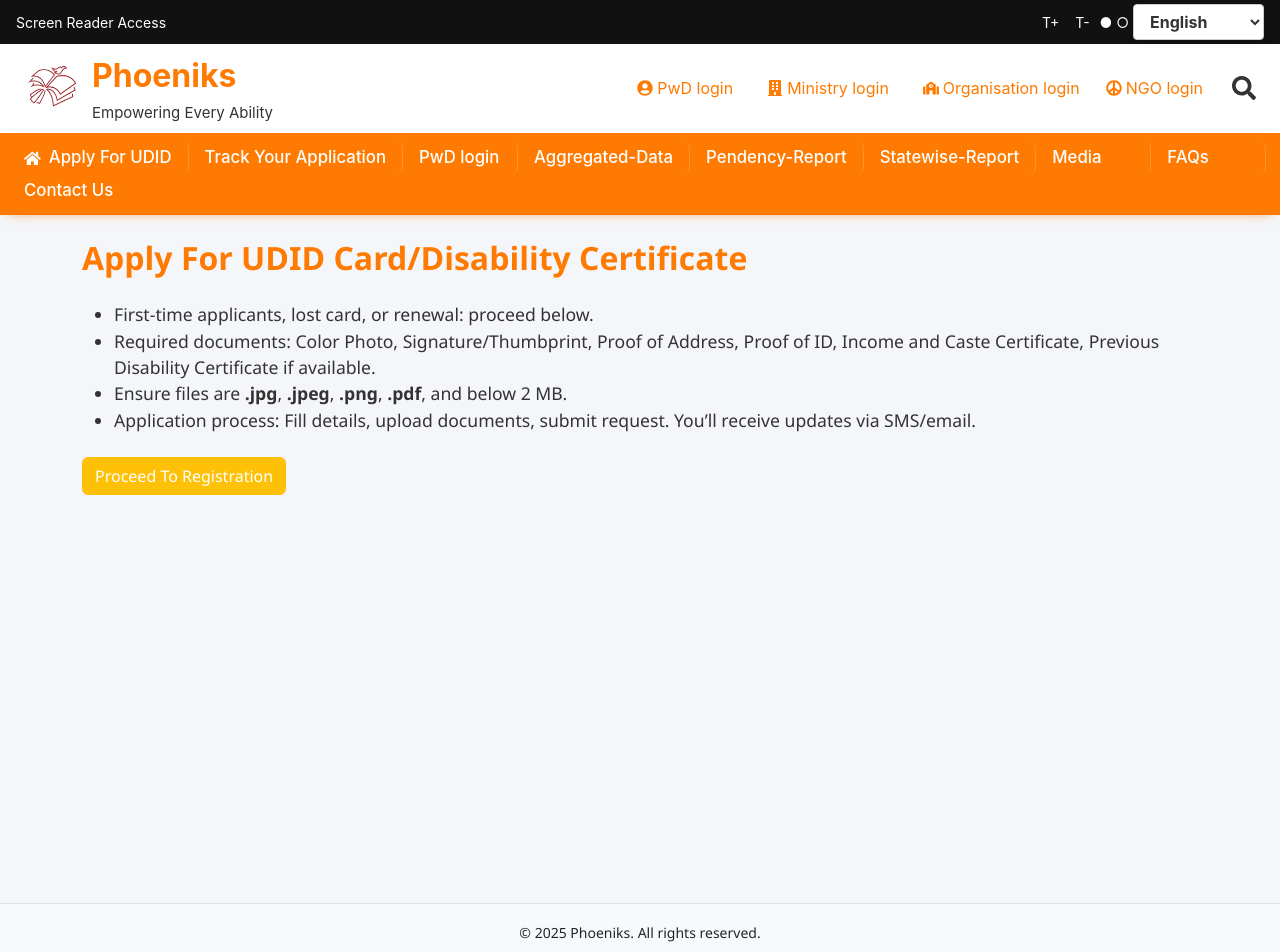
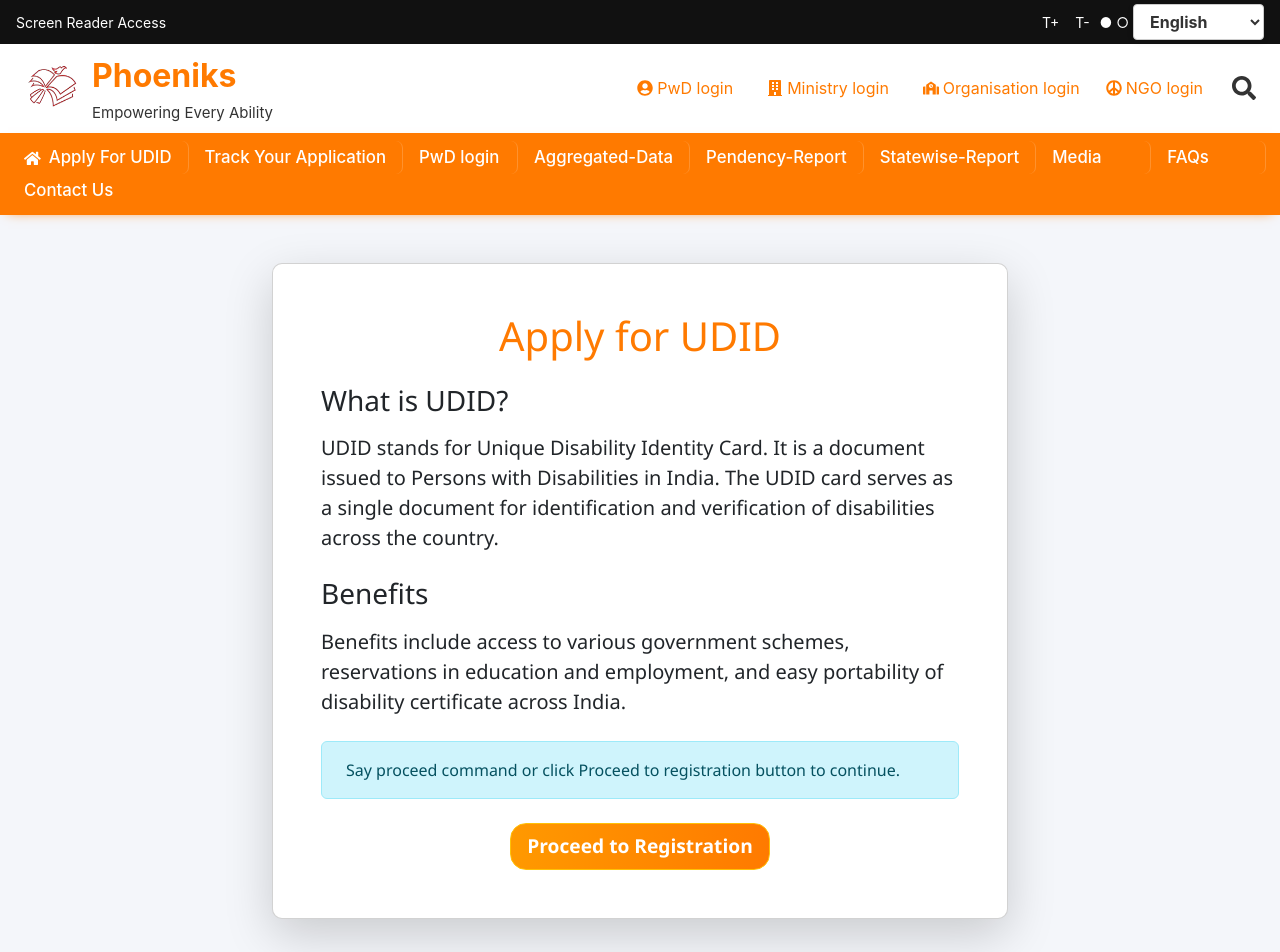
Before and after one commit to Chokkalingam-s/Phoneiks, a React (Vite) app in the folder phoeniks/: page /apply-for-udid in a window 1280 px wide. Shown: the top 952 px of the page. Built offline with nearby package versions, Linux system fonts and the light colour scheme.

Commit message:
proceed to reg audio

```diff
--- a/phoeniks/src/components/VoiceContext.jsx
+++ b/phoeniks/src/components/VoiceContext.jsx
@@ -22,12 +22,8 @@ const messages = {
 
 function speak(msg, lang = "en-IN") {
   return new Promise((resolve) => {
-    console.log("🔊 [SPEAK] Starting speech for:", msg.substring(0, 50));
-
-    // Force cancel any ongoing speech
     window.speechSynthesis.cancel();
 
-    // Wait for cancel to complete, then speak
     setTimeout(() => {
       const utter = new window.SpeechSynthesisUtterance(msg);
       utter.lang = lang;
@@ -36,28 +32,21 @@ function speak(msg, lang = "en-IN") {
       utter.volume = 1.0;
 
       utter.onstart = () => {
-        console.log("🔊 [SPEAK] ✅ Audio STARTED");
+        console.log("🔊 Audio STARTED:", msg.substring(0, 40));
       };
 
       utter.onend = () => {
-        console.log("🔊 [SPEAK] ✅ Audio ENDED");
-        setTimeout(resolve, 100);
+        console.log("🔊 Audio ENDED");
+        setTimeout(resolve, 200);
       };
 
       utter.onerror = (e) => {
-        console.error("🔊 [SPEAK] ❌ ERROR:", e.error);
-        setTimeout(resolve, 100);
+        console.error("🔊 Audio ERROR:", e.error);
+        resolve();
       };
 
-      console.log("🔊 [SPEAK] Calling speechSynthesis.speak()");
       window.speechSynthesis.speak(utter);
-
-      // Verify it's queued
-      setTimeout(() => {
-        console.log("🔊 [SPEAK] Speaking:", window.speechSynthesis.speaking);
-        console.log("🔊 [SPEAK] Pending:", window.speechSynthesis.pending);
-      }, 100);
-    }, 200);
+    }, 100);
   });
 }
 
@@ -79,11 +68,11 @@ export function VoiceProvider({ children }) {
   const recognitionRef = useRef(null);
   const restartTimeoutRef = useRef(null);
   const isSpeakingRef = useRef(false);
-  const isStoppingRef = useRef(false);
+  const actionCallbackRef = useRef(null);
 
   useEffect(() => {
-    if (voiceEnabled && !recognitionRef.current && !isSpeakingRef.current) {
-      console.log("🎙️ [CONTEXT] Starting recognition from context");
+    if (voiceEnabled && !recognitionRef.current) {
+      console.log("🎙️ Starting recognition from context");
       startRecognition();
     }
 
@@ -101,61 +90,46 @@ export function VoiceProvider({ children }) {
 
   useEffect(() => {
     if (voiceEnabled) {
-      console.log("📍 [ROUTE] Changed to:", location.pathname);
+      console.log("📍 Route changed to:", location.pathname);
     }
   }, [location.pathname, voiceEnabled]);
 
-  async function stopRecognitionForSpeech() {
-    if (isStoppingRef.current) {
-      console.log("⚠️ [STOP] Already stopping, waiting...");
-      await new Promise(resolve => setTimeout(resolve, 500));
-      return;
-    }
+  function stopRecognitionCompletely() {
+    console.log("🛑 Stopping recognition");
 
-    isStoppingRef.current = true;
-    console.log("🛑 [STOP] Stopping recognition for speech");
-
-    // Clear any restart timeouts
     if (restartTimeoutRef.current) {
       clearTimeout(restartTimeoutRef.current);
       restartTimeoutRef.current = null;
     }
 
-    // Stop recognition
     if (recognitionRef.current) {
       try {
         recognitionRef.current.abort();
         recognitionRef.current.stop();
-        console.log("🛑 [STOP] Recognition stopped");
       } catch (e) {
-        console.error("🛑 [STOP] Error:", e);
+        console.error("Stop error:", e);
       }
       recognitionRef.current = null;
     }
 
-    // Wait for recognition to fully stop
-    await new Promise(resolve => setTimeout(resolve, 500));
-    console.log("🛑 [STOP] Complete");
-    isStoppingRef.current = false;
+    return new Promise(resolve => setTimeout(resolve, 300));
   }
 
   function startRecognition() {
     if (!("webkitSpeechRecognition" in window || "SpeechRecognition" in window)) {
-      console.log("❌ [START] Speech recognition not supported");
+      console.log("❌ Speech recognition not supported");
       return;
     }
 
     if (recognitionRef.current) {
-      console.log("⚠️ [START] Recognition already running");
+      console.log("⚠️ Recognition already running");
       return;
     }
 
     if (isSpeakingRef.current) {
-      console.log("⚠️ [START] Currently speaking, delaying start");
+      console.log("⚠️ Currently speaking");
       return;
     }
-
-    console.log("▶️ [START] Starting new recognition");
 
     const SpeechRecognition =
       window.SpeechRecognition || window.webkitSpeechRecognition;
@@ -166,13 +140,9 @@ export function VoiceProvider({ children }) {
     recog.maxAlternatives = 3;
     recog.lang = chosenLangRef.current === "hi" ? "hi-IN" : "en-IN";
 
-    recog.onstart = () => {
-      console.log("▶️ [START] Recognition ACTIVE");
-    };
-
     recog.onresult = function (event) {
       if (isSpeakingRef.current) {
-        console.log("⏸️ [RESULT] Speaking in progress, ignoring");
+        console.log("⏸️ Speaking, ignoring input");
         return;
       }
 
@@ -180,15 +150,24 @@ export function VoiceProvider({ children }) {
         if (!event.results[i].isFinal) continue;
 
         const transcript = event.results[i][0].transcript.trim().toLowerCase();
-        console.log("🎤 [RESULT] Captured:", transcript);
+        console.log("🎤 Captured:", transcript);
 
         // Enable voice aid command
         if (!voiceEnabledRef.current) {
           const enableCmdRegex = /(enable|voice|aid|guidance|aawaaz|आवाज़|आवाज|saksham|सक्षम|chalu|चालू|karein|करें)/i;
 
           if (enableCmdRegex.test(transcript)) {
-            console.log("🔊 [RESULT] Triggering enableVoice");
+            console.log("🔊 Enabling voice aid...");
             enableVoice(getLangCode(transcript));
+            return;
+          }
+        }
+
+        // Check for page-specific action callbacks first
+        if (voiceEnabledRef.current && actionCallbackRef.current) {
+          const handled = actionCallbackRef.current(transcript);
+          if (handled) {
+            console.log("✅ Action handled by page callback");
             return;
           }
         }
@@ -197,21 +176,21 @@ export function VoiceProvider({ children }) {
         if (voiceEnabledRef.current) {
           // Home navigation
           if (/home|होम|go home|go to home/i.test(transcript)) {
-            console.log("🏠 [RESULT] Triggering HOME navigation");
+            console.log("🏠 HOME command");
             handleNavigation("/home", "home");
             return;
           }
 
           // Login navigation
           if (/login|लॉगिन|log in|go to login/i.test(transcript)) {
-            console.log("🔐 [RESULT] Triggering LOGIN navigation");
+            console.log("🔐 LOGIN command");
             handleNavigation("/pwd-login", "login");
             return;
           }
 
           // Apply UDID navigation
           if (/apply|यूडीआईडी|udid|apply udid|apply for udid/i.test(transcript)) {
-            console.log("📝 [RESULT] Triggering APPLY navigation");
+            console.log("📝 APPLY command");
             handleNavigation("/apply-for-udid", "apply");
             return;
           }
@@ -220,7 +199,7 @@ export function VoiceProvider({ children }) {
     };
 
     recog.onerror = function (e) {
-      console.log("❌ [ERROR] Recognition error:", e.error);
+      console.log("❌ Recognition error:", e.error);
 
       if (e.error === "aborted" || e.error === "no-speech") {
         return;
@@ -229,7 +208,6 @@ export function VoiceProvider({ children }) {
       if (voiceEnabledRef.current && !isSpeakingRef.current) {
         restartTimeoutRef.current = setTimeout(() => {
           if (!recognitionRef.current && !isSpeakingRef.current) {
-            console.log("🔄 [ERROR] Restarting after error");
             startRecognition();
           }
         }, 1000);
@@ -237,13 +215,12 @@ export function VoiceProvider({ children }) {
     };
 
     recog.onend = function () {
-      console.log("⏹️ [END] Recognition ended");
+      console.log("⏹️ Recognition ended");
       recognitionRef.current = null;
 
-      if (voiceEnabledRef.current && !isSpeakingRef.current && !isStoppingRef.current) {
+      if (voiceEnabledRef.current && !isSpeakingRef.current) {
         restartTimeoutRef.current = setTimeout(() => {
           if (!recognitionRef.current && !isSpeakingRef.current) {
-            console.log("🔄 [END] Auto-restarting");
             startRecognition();
           }
         }, 500);
@@ -253,64 +230,62 @@ export function VoiceProvider({ children }) {
     try {
       recog.start();
       recognitionRef.current = recog;
-      console.log("▶️ [START] Recognition object created and started");
+      console.log("▶️ Recognition started");
     } catch (err) {
-      console.log("❌ [START] Error:", err);
+      console.log("❌ Start error:", err);
     }
   }
 
   async function handleNavigation(path, pageName) {
-    console.log(`\n🚀 [NAV] ===== NAVIGATION TO ${pageName.toUpperCase()} STARTED =====`);
+    console.log(`\n🚀 Navigation to ${pageName.toUpperCase()}`);
 
-    // Set speaking flag FIRST
+    // STOP recognition first
     isSpeakingRef.current = true;
+    await stopRecognitionCompletely();
 
-    // Stop recognition and wait
-    await stopRecognitionForSpeech();
+    // Build message
+    const navMessages = {
+      home: { en: "Navigating to home page", hi: "होम पेज पर जा रहे हैं" },
+      login: { en: "Navigating to login page", hi: "लॉगिन पेज पर जा रहे हैं" },
+      apply: { en: "Navigating to apply page", hi: "अप्लाई पेज पर जा रहे हैं" }
+    };
 
-    console.log(`🔊 [NAV] Preparing speech for ${pageName}`);
+    const msg = navMessages[pageName][chosenLangRef.current];
+    const lang = chosenLangRef.current === "hi" ? "hi-IN" : "en-IN";
 
-    const msg =
-      chosenLangRef.current === "hi"
-        ? `${pageName === "home" ? "होम" : pageName === "login" ? "लॉगिन" : "अप्लाई"} पेज पर जा रहे हैं`
-        : `Navigating to ${pageName} page`;
+    console.log(`🔊 Speaking: "${msg}"`);
 
-    console.log(`🔊 [NAV] Message: "${msg}"`);
+    // Speak and wait for it to finish
+    await speak(msg, lang);
 
-    // Speak and wait for completion
-    await speak(msg, chosenLangRef.current === "hi" ? "hi-IN" : "en-IN");
+    console.log("✅ Speech done");
 
-    console.log(`✅ [NAV] Speech completed for ${pageName}`);
-    console.log(`🔀 [NAV] Navigating to ${path}`);
+    // Wait a bit more before navigation
+    await new Promise(resolve => setTimeout(resolve, 300));
 
+    // Now navigate
+    console.log(`🔀 Navigating to ${path}`);
     navigate(path);
 
-    // Clear speaking flag
     isSpeakingRef.current = false;
 
-    // Resume recognition with delay
-    console.log(`▶️ [NAV] Scheduling recognition restart in 1.5s`);
+    // Restart recognition after navigation
     setTimeout(() => {
       if (voiceEnabledRef.current && !isSpeakingRef.current) {
-        console.log("▶️ [NAV] Resuming recognition after navigation");
+        console.log("▶️ Resuming recognition");
         startRecognition();
       }
-    }, 1500);
-
-    console.log(`🚀 [NAV] ===== NAVIGATION TO ${pageName.toUpperCase()} COMPLETE =====\n`);
+    }, 1000);
   }
 
   async function enableVoice(lang = "en") {
     if (voiceEnabledRef.current) return;
 
-    console.log("\n✅ [ENABLE] ===== ENABLING VOICE =====");
-    console.log("✅ [ENABLE] Language:", lang);
+    console.log("✅ ENABLING VOICE:", lang);
 
-    // Set speaking flag FIRST
+    // Stop recognition
     isSpeakingRef.current = true;
-
-    // Stop recognition and wait
-    await stopRecognitionForSpeech();
+    await stopRecognitionCompletely();
 
     setVoiceEnabled(true);
     voiceEnabledRef.current = true;
@@ -318,36 +293,54 @@ export function VoiceProvider({ children }) {
     setChosenLang(lang);
     chosenLangRef.current = lang;
 
-    console.log("🔊 [ENABLE] Preparing enabled message");
+    console.log("🔊 Speaking enabled message");
 
-    // Speak the enabled message
+    // Speak enabled message
     await speak(messages[lang].enabled, lang + "-IN");
 
-    console.log("✅ [ENABLE] Speech completed");
-
-    // Clear speaking flag
+    console.log("✅ Enable speech complete");
     isSpeakingRef.current = false;
 
-    // Start recognition with delay
-    console.log("▶️ [ENABLE] Scheduling recognition start in 1.5s");
+    // Start recognition
     setTimeout(() => {
       if (voiceEnabledRef.current && !isSpeakingRef.current) {
-        console.log("🔄 [ENABLE] Starting recognition");
+        console.log("▶️ Starting recognition");
         startRecognition();
       }
-    }, 1500);
-
-    console.log("✅ [ENABLE] ===== VOICE ENABLED =====\n");
+    }, 1000);
   }
 
   function disableVoice() {
-    console.log("🔇 [DISABLE] Disabling voice");
+    console.log("🔇 Disabling voice");
 
     setVoiceEnabled(false);
     voiceEnabledRef.current = false;
 
-    stopRecognitionForSpeech();
+    stopRecognitionCompletely();
     window.speechSynthesis.cancel();
+  }
+
+  async function speakText(msg) {
+    isSpeakingRef.current = true;
+    await stopRecognitionCompletely();
+    await speak(msg, chosenLangRef.current === "hi" ? "hi-IN" : "en-IN");
+    isSpeakingRef.current = false;
+
+    setTimeout(() => {
+      if (voiceEnabledRef.current && !isSpeakingRef.current) {
+        startRecognition();
+      }
+    }, 1000);
+  }
+
+  function registerActionCallback(callback) {
+    actionCallbackRef.current = callback;
+    console.log("✅ Action callback registered");
+  }
+
+  function unregisterActionCallback() {
+    actionCallbackRef.current = null;
+    console.log("❌ Action callback unregistered");
   }
 
   const value = {
@@ -355,18 +348,9 @@ export function VoiceProvider({ children }) {
     chosenLang,
     enableVoice,
     disableVoice,
-    speak: async (msg) => {
-      isSpeakingRef.current = true;
-      await stopRecognitionForSpeech();
-      await speak(msg, chosenLangRef.current === "hi" ? "hi-IN" : "en-IN");
-      isSpeakingRef.current = false;
-
-      setTimeout(() => {
-        if (voiceEnabledRef.current && !isSpeakingRef.current) {
-          startRecognition();
-        }
-      }, 1500);
-    },
+    speak: speakText,
+    registerActionCallback,
+    unregisterActionCallback,
   };
 
   return <VoiceContext.Provider value={value}>{children}</VoiceContext.Provider>;
--- a/phoeniks/src/pages/ApplyForUdid.jsx
+++ b/phoeniks/src/pages/ApplyForUdid.jsx
@@ -1,32 +1,128 @@
-import React from "react";
+import React, { useEffect, useRef } from "react";
 import { useNavigate } from "react-router-dom";
+import { useVoice } from "../components/VoiceContext";
 
 export default function ApplyForUdid() {
   const navigate = useNavigate();
+  const { voiceEnabled, chosenLang, speak, registerActionCallback, unregisterActionCallback } = useVoice();
+  const hasReadContent = useRef(false);
+  const proceedButtonRef = useRef(null);
+
+  const pageContent = {
+    en: {
+      title: "Apply for UDID",
+      description: "UDID stands for Unique Disability Identity Card. It is a document issued to Persons with Disabilities in India. The UDID card serves as a single document for identification and verification of disabilities across the country.",
+      benefits: "Benefits include access to various government schemes, reservations in education and employment, and easy portability of disability certificate across India.",
+      instruction: "Say proceed command or click Proceed to registration button to continue.",
+    },
+    hi: {
+      title: "यूडीआईडी के लिए आवेदन करें",
+      description: "यूडीआईडी का मतलब यूनिक डिसेबिलिटी आइडेंटिटी कार्ड है। यह भारत में दिव्यांग व्यक्तियों को जारी किया जाने वाला दस्तावेज है। यूडीआईडी कार्ड पूरे देश में विकलांगता की पहचान और सत्यापन के लिए एकल दस्तावेज के रूप में कार्य करता है।",
+      benefits: "लाभों में विभिन्न सरकारी योजनाओं तक पहुंच, शिक्षा और रोजगार में आरक्षण, और भारत भर में विकलांगता प्रमाणपत्र की आसान पोर्टेबिलिटी शामिल है।",
+      instruction: "जारी रखने के लिए आगे बढ़ें कमांड कहें या पंजीकरण के लिए आगे बढ़ें बटन पर क्लिक करें।",
+    },
+  };
+
+  useEffect(() => {
+    // Read page content aloud when page loads and voice is enabled
+    if (voiceEnabled && !hasReadContent.current) {
+      hasReadContent.current = true;
+      readPageContent();
+    }
+
+    // Register voice command callback for "proceed"
+    if (voiceEnabled) {
+      registerActionCallback(handleVoiceCommand);
+    }
+
+    // Cleanup
+    return () => {
+      unregisterActionCallback();
+    };
+  }, [voiceEnabled, chosenLang]);
+
+  async function readPageContent() {
+    console.log("📖 Reading page content aloud");
+    const content = pageContent[chosenLang];
+
+    const fullText = `${content.title}. ${content.description} ${content.benefits} ${content.instruction}`;
+
+    await speak(fullText);
+    console.log("✅ Page content reading complete");
+  }
+
+  function handleVoiceCommand(transcript) {
+    console.log("🎤 Checking for proceed command:", transcript);
+
+    // Check for "proceed" in English or Hindi
+    if (/proceed|आगे बढ़ें|aage badhe|aage badhein|aage/i.test(transcript)) {
+      console.log("✅ PROCEED command detected!");
+      handleProceed();
+      return true; // Command handled
+    }
+
+    return false; // Command not handled
+  }
+
+  async function handleProceed() {
+    console.log("🚀 Proceeding to registration");
+
+    const msg = chosenLang === "hi"
+      ? "पंजीकरण फॉर्म पर जा रहे हैं"
+      : "Proceeding to registration form";
+
+    await speak(msg);
+
+    // Click the button or navigate
+    setTimeout(() => {
+      navigate("/apply-udid-form");
+    }, 500);
+  }
 
   return (
-    <main className="container my-4" style={{ minHeight: "80vh" }}>
-      <h2 className="mb-4" style={{ color: "#FF7A00", fontWeight: "700" }}>
-        Apply For UDID Card/Disability Certificate
-      </h2>
-      <ul className="mt-3 mb-4" style={{ color: "#333", fontSize: "1.1rem" }}>
-        <li>First-time applicants, lost card, or renewal: proceed below.</li>
-        <li>
-          Required documents: Color Photo, Signature/Thumbprint, Proof of Address, Proof of ID, Income and Caste Certificate, Previous Disability Certificate if available.
-        </li>
-        <li>
-          Ensure files are <b>.jpg</b>, <b>.jpeg</b>, <b>.png</b>, <b>.pdf</b>, and below 2 MB.
-        </li>
-        <li>
-          Application process: Fill details, upload documents, submit request. You’ll receive updates via SMS/email.
-        </li>
-      </ul>
-      <button
-        className="btn btn-warning text-white"
-        onClick={() => navigate("/apply-udid-form")}
-      >
-        Proceed To Registration
-      </button>
-    </main>
+    <div className="container my-5">
+      <div className="row justify-content-center">
+        <div className="col-lg-8">
+          <div className="card shadow-lg">
+            <div className="card-body p-5">
+              <h1 className="text-center mb-4" style={{ color: "#FF7A00" }}>
+                {pageContent[chosenLang].title}
+              </h1>
+
+              <div className="main-content mb-4">
+                <h3 className="mb-3">What is UDID?</h3>
+                <p className="lead">{pageContent[chosenLang].description}</p>
+
+                <h3 className="mb-3 mt-4">Benefits</h3>
+                <p className="lead">{pageContent[chosenLang].benefits}</p>
+              </div>
+
+              <div className="alert alert-info" role="alert">
+                <i className="bi bi-info-circle me-2"></i>
+                {pageContent[chosenLang].instruction}
+              </div>
+
+              <div className="text-center mt-4">
+                <button
+                  ref={proceedButtonRef}
+                  onClick={handleProceed}
+                  className="btn btn-lg btn-warning"
+                  style={{
+                    borderRadius: 16,
+                    minWidth: 200,
+                    color: "#fff",
+                    background: "linear-gradient(90deg,#FF9900 0%,#FF7A00 100%)",
+                    fontWeight: 600,
+                    fontSize: "1.2rem",
+                  }}
+                >
+                  {chosenLang === "hi" ? "पंजीकरण के लिए आगे बढ़ें" : "Proceed to Registration"}
+                </button>
+              </div>
+            </div>
+          </div>
+        </div>
+      </div>
+    </div>
   );
 }
```
